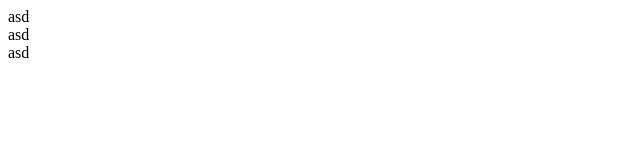
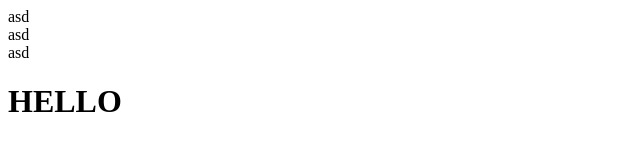
Before and after one commit to worzewolf/schoolSmile, a plain HTML site: page index.html in a window 1280 px wide. Shown: the whole page, without its empty margins (0-640 px from the left). Drawn offline with Linux system fonts and the light colour scheme.

Commit message:
now ficha

```diff
--- a/index.html
+++ b/index.html
@@ -11,5 +11,8 @@
     <header>asd</header>
     <article>asd</article>
     <aside>asd</aside>
+<h1>
+    HELLO
+</h1>
 </body>
 </html>
```
